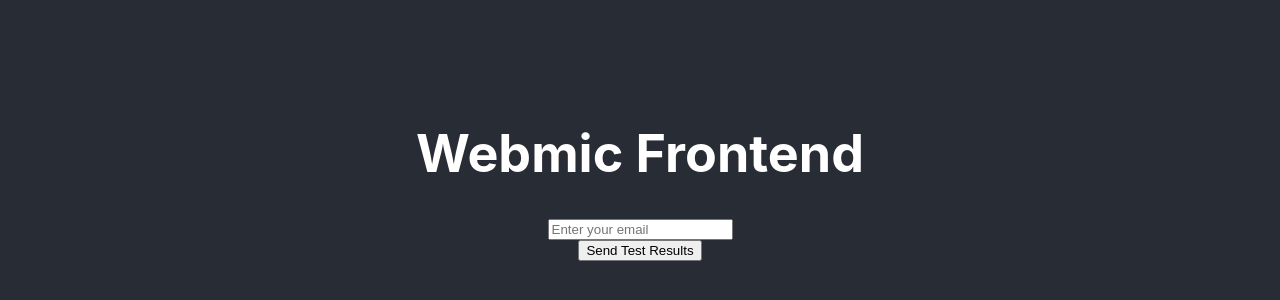
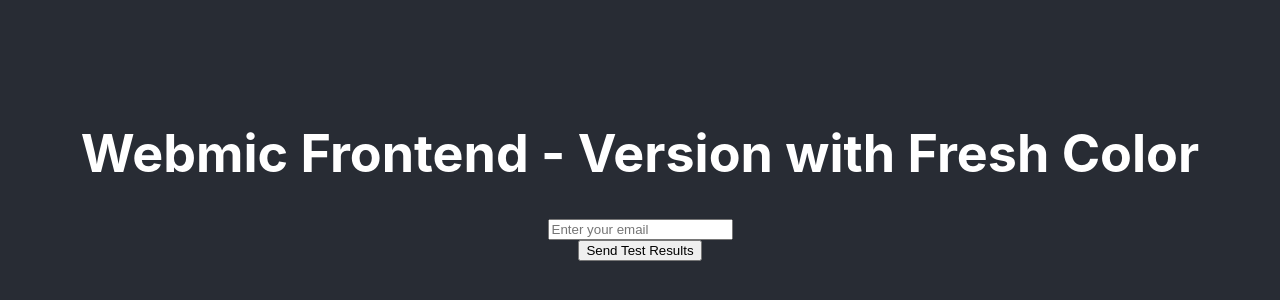
Before and after one commit to carywoods/webmic, a React (Create React App) app in the folder frontend/: page / in a window 1280 px wide. Shown: the part 226-526 px from the top of the page. Built offline with nearby package versions, Linux system fonts and the light colour scheme.

Commit message:
Update frontend code to enhance logging and add content-type header v 5

```diff
--- a/frontend/src/App.js
+++ b/frontend/src/App.js
@@ -38,9 +38,9 @@ function App() {
   };
 
   return (
-    <div className="App">
+    <div className="App" style={{ backgroundColor: '#f0f8ff' }}>
       <header className="App-header">
-        <h1>Webmic Frontend</h1>
+        <h1>Webmic Frontend - Version with Fresh Color</h1>
         <input
           type="email"
           placeholder="Enter your email"
```
